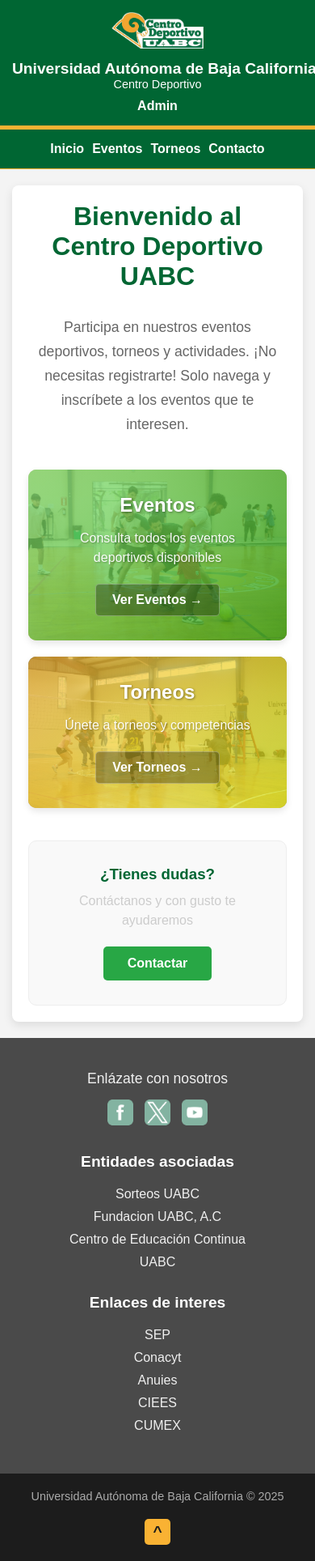
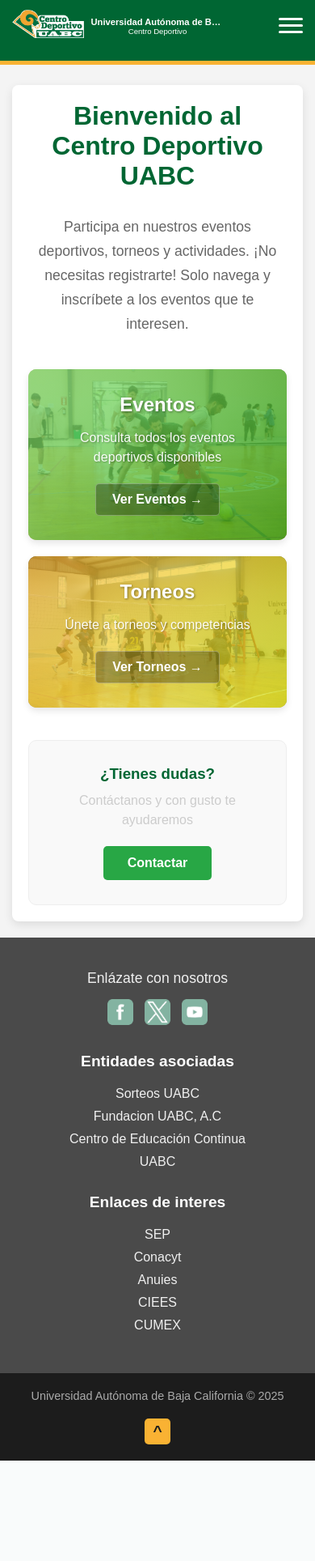
Before and after one commit to RodolfoHubster/Centro-Deportivo, a PHP site: page /public/index.html in a window 390 px wide. Shown: the whole page at 81% size. After the commit the page ends 1804 px from the top, so only its background shows below. Run offline with PHP 8.4, Linux system fonts and the light colour scheme.

Commit message:
Fix: Responsividad móvil en header y navegación

```diff
--- a/public/admin/admin.html
+++ b/public/admin/admin.html
@@ -46,5 +46,6 @@
 
   <script src="../js/headFooter.js"></script>
   <script src="../js/admin/adminDashboard.js"></script>
+
 </body>
 </html>
--- a/public/admin/gestionar-eventos.html
+++ b/public/admin/gestionar-eventos.html
@@ -250,5 +250,6 @@
   <!-- Tu archivo JS -->
   <script src="../js/admin/gestEventos.js" type="module"></script>
   <script src="../js/headFooter.js"></script>
+
 </body>
 </html>
--- a/public/admin/gestionar-usuario.html
+++ b/public/admin/gestionar-usuario.html
@@ -96,5 +96,6 @@
 
   <script src="../js/admin/gestUsuarios.js" type="module"></script>
   <script src="../js/headFooter.js"></script>
+
 </body>
 </html>
--- a/public/admin/ver-inscripciones.html
+++ b/public/admin/ver-inscripciones.html
@@ -345,5 +345,6 @@
   </script>
   <script src="../js/headFooter.js"></script>
   <script src="../js/admin/generarReporte.js"></script>
+
 </body>
 </html>
--- a/public/admin/ver-mensajes.html
+++ b/public/admin/ver-mensajes.html
@@ -110,5 +110,6 @@
     });
   </script>
   <script src="../js/headFooter.js"></script>
+
 </body>
 </html>
--- a/public/admin/ver-participantes.html
+++ b/public/admin/ver-participantes.html
@@ -87,5 +87,6 @@
   <script src="../js/admin/participantes.js" type="module"></script>
   <script src="../js/headFooter.js"></script>
   <script src="../js/admin/generarReporte.js"></script>
+
 </body>
 </html>
--- a/public/contacto.html
+++ b/public/contacto.html
@@ -106,6 +106,4 @@
   </main>    <div id="footer-placeholder"></div>
   <script src="js/headFooter.js"></script>
 </body>
-
-  <!-- <script src="js/user/Contacto.js"></script> -->
 </html>
--- a/public/css/base/general.css
+++ b/public/css/base/general.css
@@ -1,25 +1,27 @@
 /* css/base/_general.css */
+
 /* Importacion de las variables disponibles */
-
 @import url(variables.css);
 
 body {
   margin: 0;
   font-family: Arial, sans-serif;
-    background-color: var(--color-fondo); /* Se esta usando la variable de variables */
+  background-color: var(--color-fondo);
   color: var(--color-texto);
+  min-height: 100vh;  /* asegura altura mínima completa */
 }
+
 * {
   box-sizing: border-box;
 }
 
 h1, h2, h3, h4, h5, h6, p {
-    margin-top: 0; /*quita el margen superior de manera por defecto */
+  margin-top: 0;
 }
 
 a {
-    color: var(--color-verde-uabc); /* Color de los enlaces por defecto */
-    text-decoration: none; /* Quita subrayado */
+  color: var(--color-verde-uabc);
+  text-decoration: none;
 }
 
 a:hover {
@@ -27,7 +29,7 @@ a:hover {
 }
 
 img {
-    max-width: 100%; /*Para que no se desborden las imagenes */
+  max-width: 100%;
   height: auto;
   display: block;
 }
--- a/public/css/base/variables.css
+++ b/public/css/base/variables.css
@@ -15,4 +15,6 @@
     --sombra-profunda: 0 4px 10px rgba(0 ,0 ,0 , 0.2);
     --borde-redondeado: 10px;
     --borde-redondo-grande: 12px;
+    --header-height: 80px;
+    --header-border: 5px;
 }
--- a/public/css/layout/header.css
+++ b/public/css/layout/header.css
@@ -1,17 +1,15 @@
-/* public/css/layout/header.css - CORREGIDO Y STICKY */
-
+/* public/css/layout/header.css - HEADER FIJO */
 
 .main-header {
   background-color: var(--color-verde-uabc);
-  border-bottom: 5px solid var(--color-dorado-uabc);
-  min-height: 80px; /* Altura mínima */
-  box-sizing: border-box; /* Incluye padding en el width */
-
-    /* --- Para que se quede pegado arriba --- */
-  position: sticky;
+  position: fixed;
   top: 0;
+  left: 0;
+  right: 0;
   width: 100%;
-  z-index: 1001;
+  z-index: 1002;
+  min-height: var(--header-height);
+  border-bottom: var(--header-border) solid var(--color-dorado-uabc);
 }
 
 .header-content-wrapper {
@@ -27,8 +25,6 @@
   box-sizing: border-box;
 }
 
-
-
 /* --- Logo --- */
 .main-header .logo img {
   height: 60px;
@@ -36,25 +32,31 @@
   flex-shrink: 0;
 }
 
+.main-header .logo a {
+  display: inline-block;
+}
+
+.main-header .logo {
+  cursor: pointer;
+}
+
 /* --- Título Centrado Absoluto --- */
 .main-header .title {
   text-align: center;
-  padding: 0 15px; /* Espacio por si acaso */
-
-  /* Centrado absoluto */
+  padding: 0 15px;
   position: absolute;
   left: 50%;
   transform: translateX(-50%);
-  width: auto; /* Ancho automático */
-  /* Evita que tape logo/logout si es muy largo */
+  width: auto;
   max-width: calc(100% - 180px);
 }
 
 .main-header .title h1 {
   margin: 0;
   font-size: 1.5rem;
-  white-space: nowrap; /* Evita que el título se parta en dos líneas */
+  white-space: nowrap;
 }
+
 .main-header .title p {
   margin: 0;
   font-size: 0.9rem;
@@ -62,83 +64,128 @@
 }
 
 /* --- Logout / Admin Link --- */
-.main-header .logout { /* Cambié este selector por si no es solo un ícono */
-  min-width: 60px; /* Dale un poco de espacio */
+.main-header .logout {
+  min-width: 60px;
   text-align: right;
   flex-shrink: 0;
 }
-/* Si usas un link <a> en lugar de <i> */
+
 .main-header .logout a {
   color: var(--color-blanco);
   text-decoration: none;
   font-weight: bold;
   transition: color 0.3s;
 }
+
 .main-header .logout a:hover {
   color: var(--color-dorado-uabc);
 }
-/* Si sigues usando el ícono <i> */
+
 .main-header .logout i {
   font-size: 1.5rem;
   cursor: pointer;
   display: inline-block;
   transition: color 0.3s;
+  color: var(--color-blanco);
 }
+
 .main-header .logout i:hover {
   color: var(--color-dorado-uabc);
 }
 
-/* --- Responsividad SIMPLIFICADA --- */
+/* --- Botón Hamburguesa --- */
+.mobile-menu-toggle {
+  display: none;
+  flex-direction: column;
+  justify-content: space-around;
+  width: 30px;
+  height: 25px;
+  background: transparent;
+  border: none;
+  cursor: pointer;
+  padding: 0;
+  z-index: 1003;
+  margin-left: 15px;
+}
+
+.mobile-menu-toggle span {
+  width: 100%;
+  height: 3px;
+  background-color: var(--color-blanco);
+  transition: all 0.3s ease;
+  border-radius: 2px;
+}
+
+.mobile-menu-toggle.active span:nth-child(1) {
+  transform: rotate(45deg) translate(8px, 8px);
+}
+
+.mobile-menu-toggle.active span:nth-child(2) {
+  opacity: 0;
+}
+
+.mobile-menu-toggle.active span:nth-child(3) {
+  transform: rotate(-45deg) translate(7px, -7px);
+}
+
+/* --- RESPONSIVIDAD MÓVIL --- */
 @media (max-width: 845px) {
-  .main-header {
-      position: static !important; /* Quitar sticky, !important para asegurar */
-      min-height: auto; /* Altura automática */
+  .header-content-wrapper {
+      padding: 12px 15px;
+      align-items: center;
+      min-height: 60px;
   }
 
-  .header-content-wrapper { /* Si estás usando el wrapper */
-      flex-direction: column !important; /* Forzar columna */
-      padding: 15px !important; /* Asegurar padding */
-      position: static !important; /* Quitar relative */
-      gap: 10px; /* Espacio simple entre elementos apilados */
+  /* Logo a la izquierda */
+  .main-header .logo img {
+      height: 40px;
   }
 
-  /* Resetear estilos problemáticos de los hijos */
-  .main-header .title,
-  .main-header .logo,
-  .main-header .logout {
-      position: static !important; /* Asegurar posición normal */
-      transform: none !important; /* Quitar transformaciones */
-      margin: 0 !important; /* Quitar márgenes previos */
-      padding: 0 !important; /* Quitar paddings previos */
-      width: auto !important; /* Ancho automático */
-      max-width: 100% !important; /* Ancho máximo */
-      order: initial !important; /* Quitar orden específico */
-      text-align: center !important; /* Centrar todo */
-      flex-grow: 0 !important; /* No crecer */
-      flex-shrink: 1 !important; /* Permitir encoger si es necesario */
+  /* Título centrado */
+  .main-header .title {
+      position: absolute;
+      left: 50%;
+      top: 50%;
+      transform: translate(-50%, -50%);
+      max-width: 55%;
   }
 
-  /* Ajustar tamaño del logo específicamente */
-  .main-header .logo img {
-      height: 45px !important;
-      width: auto !important;
-      max-width: 100% !important;
-      display: inline-block !important; /* Centrar con text-align del padre */
+  .main-header .title h1 {
+      font-size: 0.8rem;
+      white-space: nowrap;
+      overflow: hidden;
+      text-overflow: ellipsis;
   }
 
-   /* Ajustar tamaño texto título */
-  .main-header .title h1 { font-size: 1.2rem !important; }
-  .main-header .title p { font-size: 0.9rem !important; }
+  .main-header .title p {
+      font-size: 0.65rem;
+  }
+
+  /* Ocultar logout en móvil */
+  .main-header .logout {
+      display: none;
+  }
+
+  /* Mostrar botón hamburguesa */
+  .mobile-menu-toggle {
+      display: flex;
+  }
 }
 
+@media (max-width: 480px) {
+  .main-header .logo img {
+      height: 35px;
+  }
 
+  .main-header .title {
+      max-width: 50%;
+  }
 
-/* @media (max-width: 480px) {
-  .main-header .title h1 { font-size: 1rem; }
-  .main-header .title p { font-size: 0.8rem; }
-  .main-header .logo img {
-    height: 40px;
-  width: auto;
-max-width: 100%;
+  .main-header .title h1 {
+      font-size: 0.7rem;
+  }
+
+  .main-header .title p {
+      font-size: 0.6rem;
+  }
 }
-} */
--- a/public/css/layout/layout.css
+++ b/public/css/layout/layout.css
@@ -1,7 +1,11 @@
 /* css/layout/layout.css */
 
+/* Agregar espacio para el header y nav fijos */
+body {
+    padding-top: calc(var(--header-height) + var(--header-border) + 45px);
+}
+
 /* PAGE CONTENT */
-
 .page-content {
     max-width: 1100px;
     margin: 30px auto;
@@ -12,16 +16,14 @@
     text-align: left;
 }
 
-    /* H1 */
-
+/* H1 */
 .page-content h1 {
     color: var(--color-verde-uabc);
     font-size: 2rem;
     margin-bottom: 15px;
 }
 
-    /* P */
-
+/* P */
 .page-content p {
     font-size: 1.1rem;
     line-height: 1.6;
@@ -30,7 +32,6 @@
 }
 
 /* CONTAINTER DE FILTROS */
-
 .filtros-containter {
     padding: 20px;
     background: #f5f5f5;
@@ -40,25 +41,37 @@
     max-width: 1100px;
 }
 
-    /* LABEL */
-
+/* LABEL */
 .filtros-containter label {
     margin-right: 10px;
     font-weight: bold;
 }
 
-    /* SELECT */
-
+/* SELECT */
 .filtros-containter select {
     padding: 8px 15px;
     border-radius: 5px;
-    border: 1px sold var(--color-gris-claro);
+    border: 1px solid var(--color-gris-claro);
 }
 
 /* MEDIA QUERY PARA AJUSTAR EN MOVILES */
+@media (max-width: 845px) {
+    body {
+        padding-top: 85px; /* Aumentado para el header con título visible */
+    }
+
+    .page-content {
+        padding: 20px;
+        margin: 20px 15px;
+    }
+
+    .filtros-containter {
+        margin: 20px 15px;
+        padding: 15px;
+    }
+}
 
 @media (max-width: 768px) {
-
     .page-content {
         padding: 20px;
         margin: 20px 15px;
--- a/public/css/layout/navigation.css
+++ b/public/css/layout/navigation.css
@@ -1,19 +1,16 @@
-/* MAIN NAV */
+/* public/css/layout/navigation.css */
 
 .main-nav {
     background: var(--color-verde-uabc);
     padding: 10px 0;
     border-bottom: 1px solid var(--color-dorado-uabc);
-
-    /* --- Añadido para que se pegue DEBAJO del header --- */
-    position: sticky;
-    top: 85px;
+    position: fixed;
+    top: calc(var(--header-height) + var(--header-border));
+    left: 0;
+    right: 0;
+    width: 100%;
     z-index: 1000;
-    width: 100%;
-    box-sizing: border-box;
 }
-
-/* LISTA (UL) */
 
 .main-nav ul {
     display: flex;
@@ -22,10 +19,11 @@
     padding: 0;
     margin: 0;
     flex-wrap: wrap;
+    gap: 20px;
 }
 
 .main-nav ul li {
-    margin: 5px 5px;
+    margin: 5px 15px;
 }
 
 .main-nav ul li a {
@@ -35,9 +33,98 @@
     font-size: 1rem;
     transition: color 0.3s;
     white-space: nowrap;
+    padding: 8px 15px;
+    display: inline-block;
 }
 
 .main-nav ul li a:hover {
     color: var(--color-dorado-uabc);
-    text-decoration: none;
 }
+
+.main-nav ul li.mobile-only {
+    display: none;
+}
+
+/* MÓVIL - MENÚ COMPACTO */
+@media (max-width: 845px) {
+    .main-nav {
+        position: fixed;
+        top: 70px;
+        left: auto;
+        right: -100%;
+        width: auto;
+        height: auto;
+        padding: 8px 0;
+        border-bottom: none;
+        border-left: 3px solid var(--color-dorado-uabc);
+        border-radius: 0 0 0 10px;
+        transition: right 0.3s ease;
+        box-shadow: -5px 3px 15px rgba(0, 0, 0, 0.5);
+        overflow: visible;
+    }
+
+    .main-nav.active {
+        right: 0;
+    }
+
+    .main-nav ul {
+        flex-direction: column;
+        gap: 0;
+        padding: 0;
+        margin: 0;
+    }
+
+    .main-nav ul li {
+        margin: 0;
+        width: 100%;
+        border-bottom: 1px solid rgba(255, 255, 255, 0.2);
+    }
+
+    .main-nav ul li:first-child {
+        border-top: none;
+    }
+
+    .main-nav ul li:last-child {
+        border-bottom: none;
+    }
+
+    .main-nav ul li.mobile-only {
+        display: block;
+    }
+
+    .main-nav ul li a {
+        display: block;
+        padding: 18px 30px;
+        width: 100%;
+        text-align: left;
+        font-size: 1rem;
+        white-space: nowrap;
+        transition: background-color 0.3s ease;
+    }
+
+    .main-nav ul li a:hover {
+        background-color: rgba(255, 255, 255, 0.15);
+        color: var(--color-dorado-uabc);
+    }
+}
+
+.nav-overlay {
+    display: none;
+    position: fixed;
+    top: 0;
+    left: 0;
+    right: 0;
+    bottom: 0;
+    background-color: rgba(0, 0, 0, 0.6);
+    z-index: 999;
+}
+
+.nav-overlay.active {
+    display: block;
+}
+
+@media (min-width: 846px) {
+    .nav-overlay {
+        display: none !important;
+    }
+}
--- a/public/eventos.html
+++ b/public/eventos.html
@@ -23,5 +23,6 @@
   <script src="js/headFooter.js"></script>
   <script src="js/user/Eventos.js"></script>
   <script src="js/user/Inscripcion.js" type="module"></script>
+
 </body>
 </html>
--- a/public/includes/header.html
+++ b/public/includes/header.html
@@ -1,27 +1,37 @@
-  <!-- HEADER -->
+<!-- public/includes/header.html -->
 <header class="main-header">
   <div class="header-content-wrapper">
   <div class="logo">
+    <a href="index.html" aria-label="Ir a inicio">
       <img src="images/centroDeportivo.png" alt="Logo UABC">
+    </a>
   </div>
+
   <div class="title">
     <h1>Universidad Autónoma de Baja California</h1>
     <p>Centro Deportivo</p>
   </div>
+
   <div class="logout">
     <a href="login.html">Admin</a>
   </div>
+
+  <button class="mobile-menu-toggle" id="mobileMenuToggle" aria-label="Toggle navigation">
+    <span></span>
+    <span></span>
+    <span></span>
+  </button>
   </div>
 
 </header>
 
-<nav class="main-nav">
+<nav class="main-nav" id="mainNav">
 <ul>
   <li><a href="index.html">Inicio</a></li>
   <li><a href="eventos.html">Eventos</a></li>
   <li><a href="torneos.html" id="nav-torneos">Torneos</a></li>
-   <!-- <li><a href="actividades.html" id="nav-actividades">Actividades</a></li> -->
   <li><a href="contacto.html">Contacto</a></li>
-    <!--<li><a href="login.html">Admin</a></li> -->
+  <!-- Admin solo visible en móvil -->
+  <li class="mobile-only"><a href="login.html">Admin</a></li>
 </ul>
 </nav>
--- a/public/index.html
+++ b/public/index.html
@@ -46,5 +46,6 @@
 
   <div id="footer-placeholder"></div> <script src="js/headFooter.js"></script>
 
+
 </body>
 </html>
--- a/public/login.html
+++ b/public/login.html
@@ -88,4 +88,5 @@
  <div id="footer-placeholder"></div>
 </body>
  <script src="js/headFooter.js"></script>
+
 </html>
--- a/public/torneos.html
+++ b/public/torneos.html
@@ -21,5 +21,6 @@
   <script src="js/user/Eventos.js"></script>
   <script src="js/user/Inscripcion.js" type="module"></script>
   <div id="footer-placeholder"></div> <script src="js/headFooter.js"></script>
+
 </body>
 </html>
```
Also changed, not shown: public/includes/headerAdmin.html (+15 -1 lines), public/js/headFooter.js (+52 -0 lines). Lines whose indentation alone changed are shown as unchanged.
